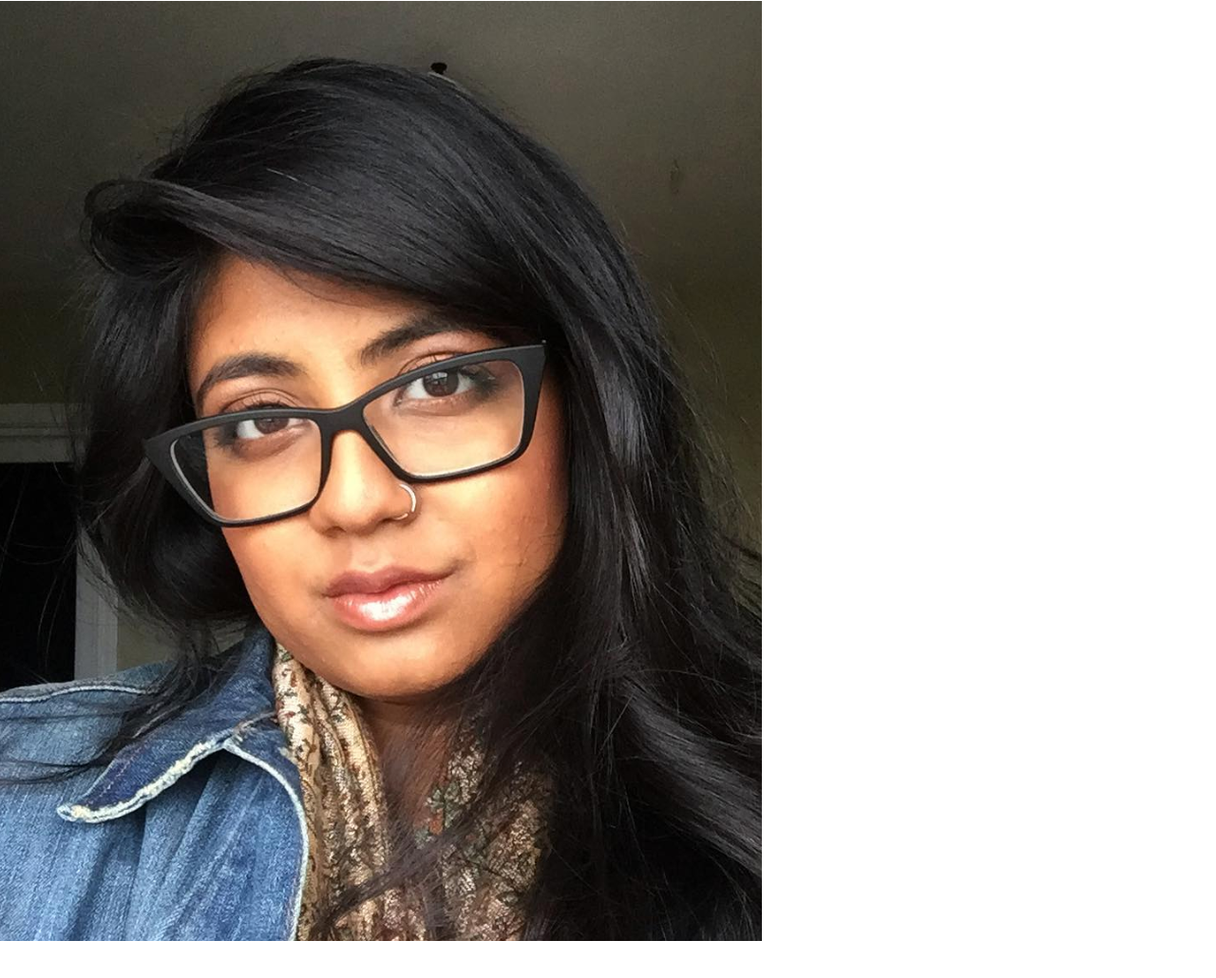
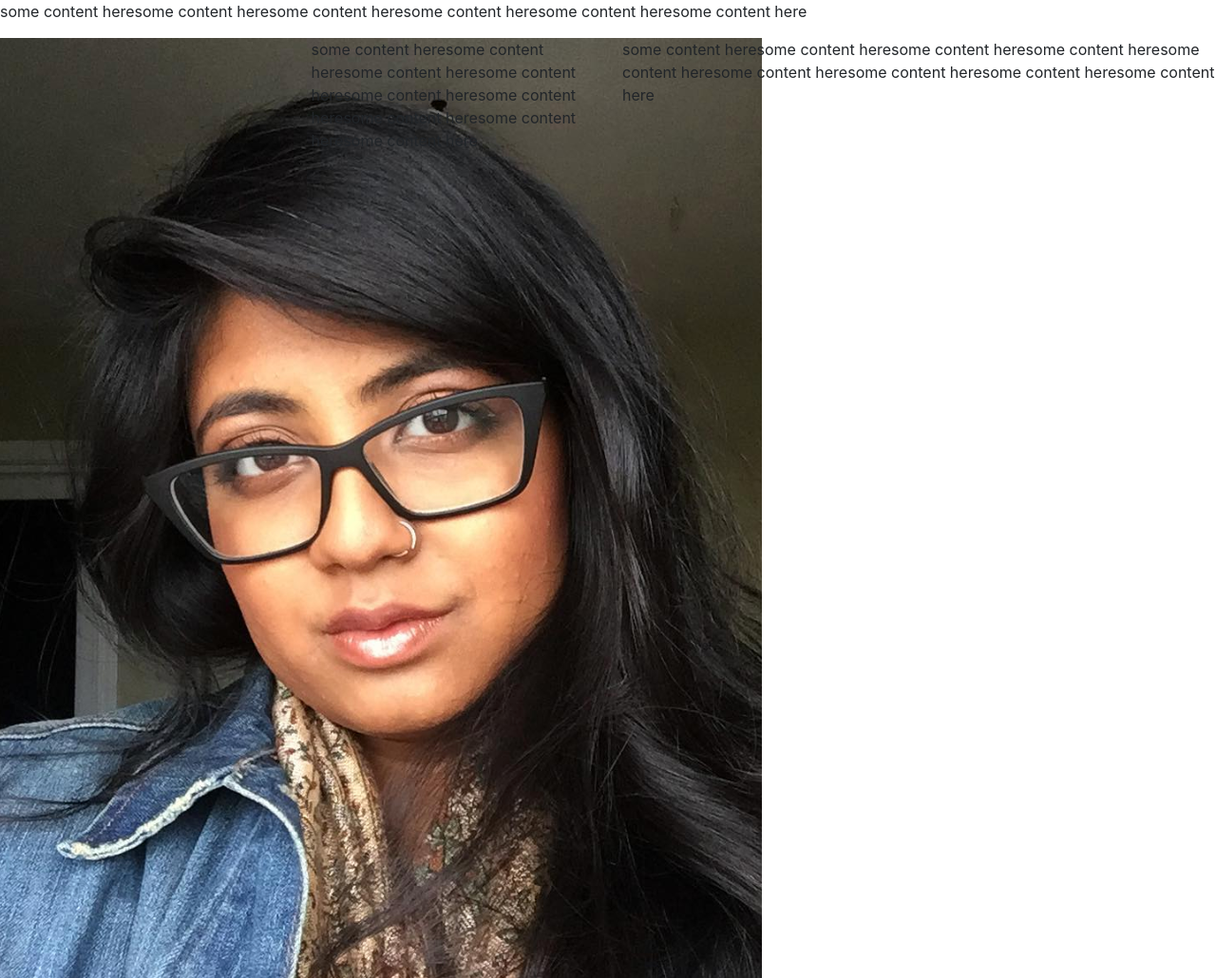
Before and after one commit to alefiyaV/alefiyaV.github.io, a plain HTML site: page index.html in a window 1280 px wide. Shown: the whole page at 95% size. Before the commit the page ends 991 px from the top, so only its background shows below. Drawn offline with nearby package versions, Linux system fonts and the light colour scheme; files that its build step writes are made by us from their sources.

Commit message:
placeholder content

```diff
--- a/index.html
+++ b/index.html
@@ -2,6 +2,7 @@
 <html>
   <head>
     <title>Alefiya Vahanvaty</title>
+    <meta name="viewport" content="width=device-width, initial-scale=1, shrink-to-fit=no">
 
 
     <link rel="stylesheet" href="https://maxcdn.bootstrapcdn.com/bootstrap/4.0.0/css/bootstrap.min.css" integrity="sha384-Gn5384xqQ1aoWXA+058RXPxPg6fy4IWvTNh0E263XmFcJlSAwiGgFAW/dAiS6JXm" crossorigin="anonymous">
@@ -11,14 +12,14 @@
   <body>
     <div class="row">
       <div class="col-12">
-
+<p>some content heresome content heresome content heresome content heresome content heresome content here</p>
       </div>
     </div>
 
     <div class="row">
-      <div class="col-3"><img src="images/profile.png"></div>
-      <div class="col-3"></div>
-      <div class="col-6"></div>
+      <div class="col-3"><img src="images/profile.png" "img-thumbnail"></div>
+      <div class="col-3"><p>some content heresome content heresome content heresome content heresome content heresome content heresome content heresome content heresome content here</p></div>
+      <div class="col-6"><p>some content heresome content heresome content heresome content heresome content heresome content heresome content heresome content heresome content here</p></div>
     </div>
 
     <script src="https://code.jquery.com/jquery-3.2.1.slim.min.js" integrity="sha384-KJ3o2DKtIkvYIK3UENzmM7KCkRr/rE9/Qpg6aAZGJwFDMVNA/GpGFF93hXpG5KkN" crossorigin="anonymous"></script>
```
Also changed, not shown: 1 other file.
